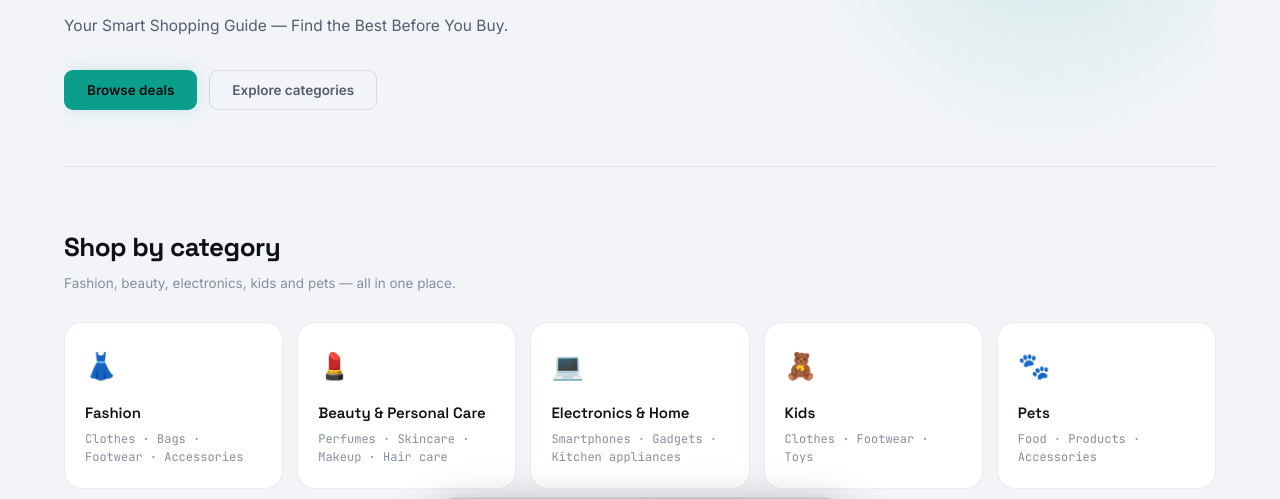
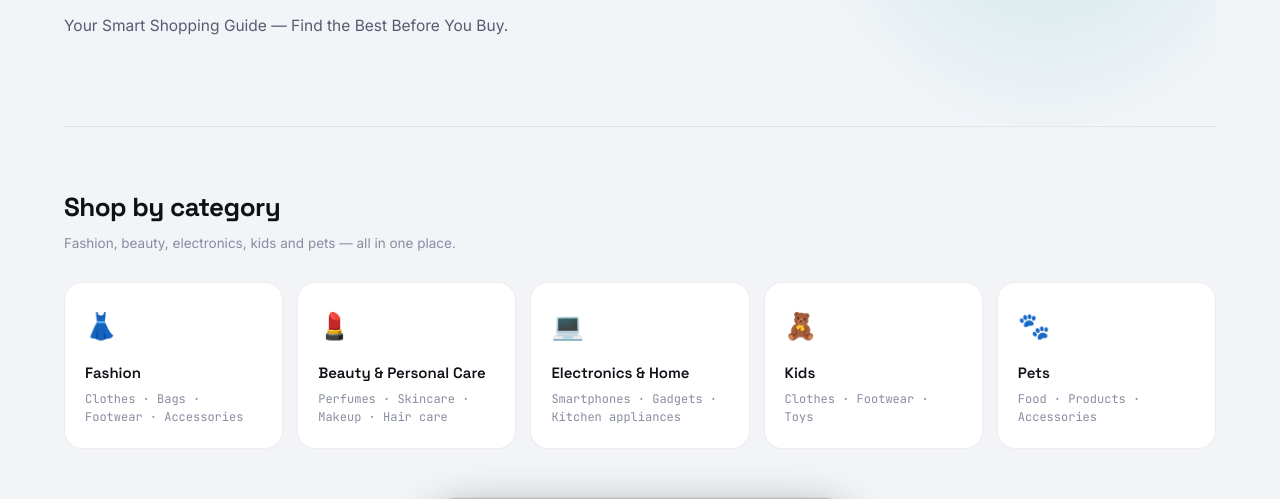
Before and after one commit to Singhaditya0/Shopnexa, a plain HTML site: page frontend/index.html in a window 1280 px wide. Shown: the part 299-798 px from the top of the page. Drawn offline with Linux system fonts and the light colour scheme; no server answers.

Commit message:
Remove hero CTA buttons; fix favicon 404s with regenerated icons

```diff
--- a/frontend/index.html
+++ b/frontend/index.html
@@ -64,10 +64,6 @@
         <div class="eyebrow">HANDPICKED DEALS DAILY</div>
         <h1>Everything you shop for,<br>Already <span>found for you.</span></h1>
         <p class="sub">Your Smart Shopping Guide — Find the Best Before You Buy.</p>
-        <div class="hero-cta">
-          <button class="btn btn-primary" onclick="document.getElementById('deals').scrollIntoView({behavior:'smooth'})">Browse deals</button>
-          <button class="btn btn-ghost" onclick="document.getElementById('categories').scrollIntoView({behavior:'smooth'})">Explore categories</button>
-        </div>
       </div>
     </div>
   </section>
```
Also changed, not shown: frontend/icons/favicon-16x16.png (added), frontend/icons/favicon-180x180 (1).png (added), frontend/icons/favicon-180x180.png (deleted), frontend/icons/favicon-192x192 (1).png (added), frontend/icons/favicon-192x192.png (deleted), frontend/icons/favicon-32x32 (1).png (added), frontend/icons/favicon-32x32.png (deleted), frontend/icons/favicon-48x48.png (added), frontend/icons/favicon-512x512 (1).png (renamed from frontend/icons/favicon-512x512.png), frontend/icons/favicon.ico (added).
